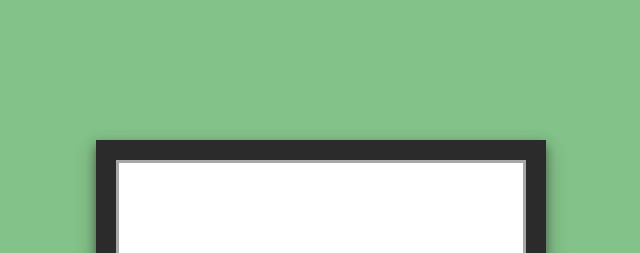
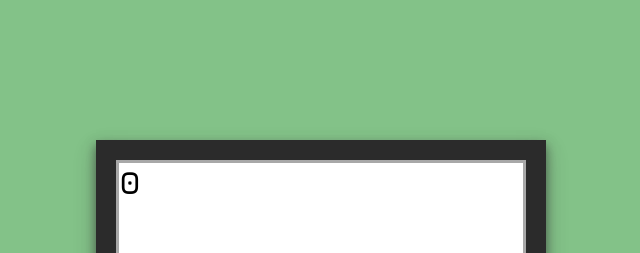
Before and after one commit to alabador/calculator, a plain HTML site: page index.html in a window 1280 px wide. Shown: the top 253 px of the page, 319-959 px from the left. Drawn offline with nearby package versions, Linux system fonts and the light colour scheme.

Commit message:
Add screen div and placeholder number

```diff
--- a/index.html
+++ b/index.html
@@ -11,7 +11,9 @@
     <main class="calculator">
         <div class="calculator-container">
             <div class="screen-container">
-
+                <div class="screen">
+                    <h1 class="screen-text">0</h1>
+                </div>
             </div>
             <div class="button-container">
                 <button class="button function">C</button>
```
